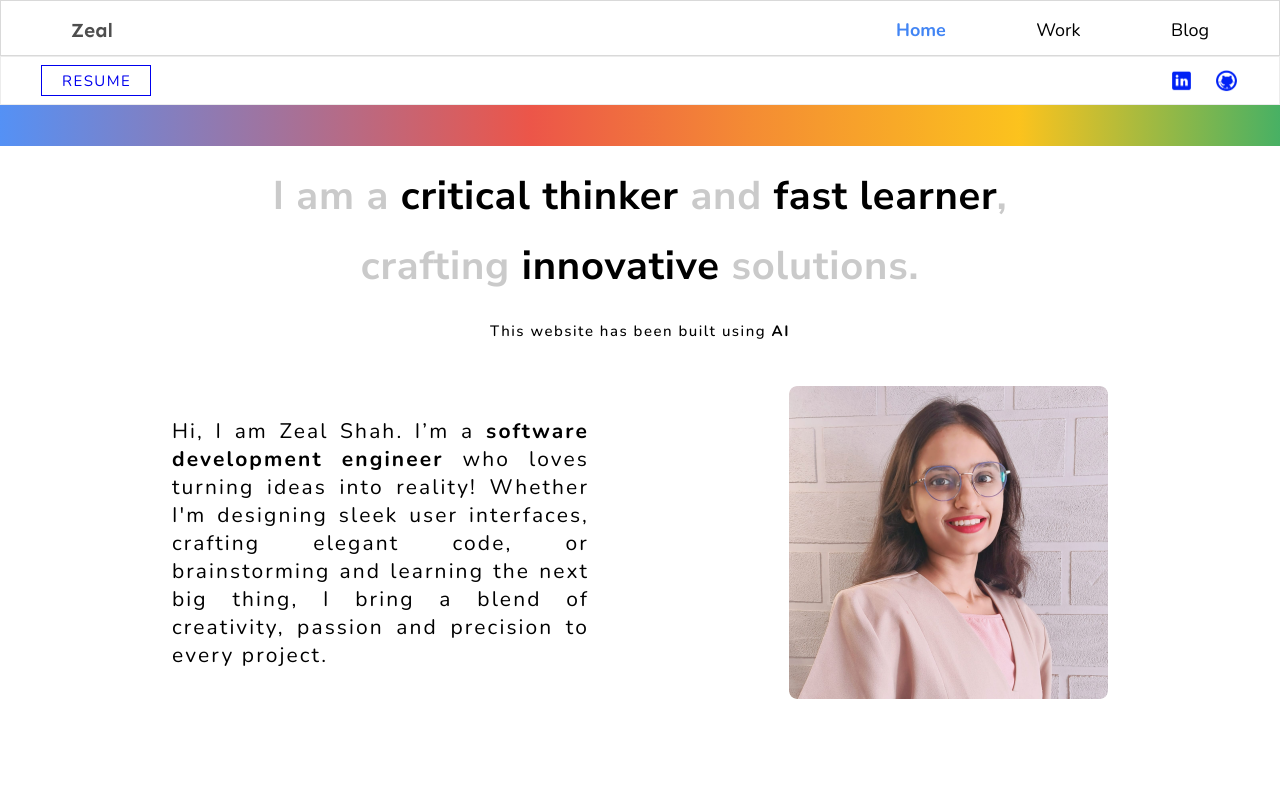
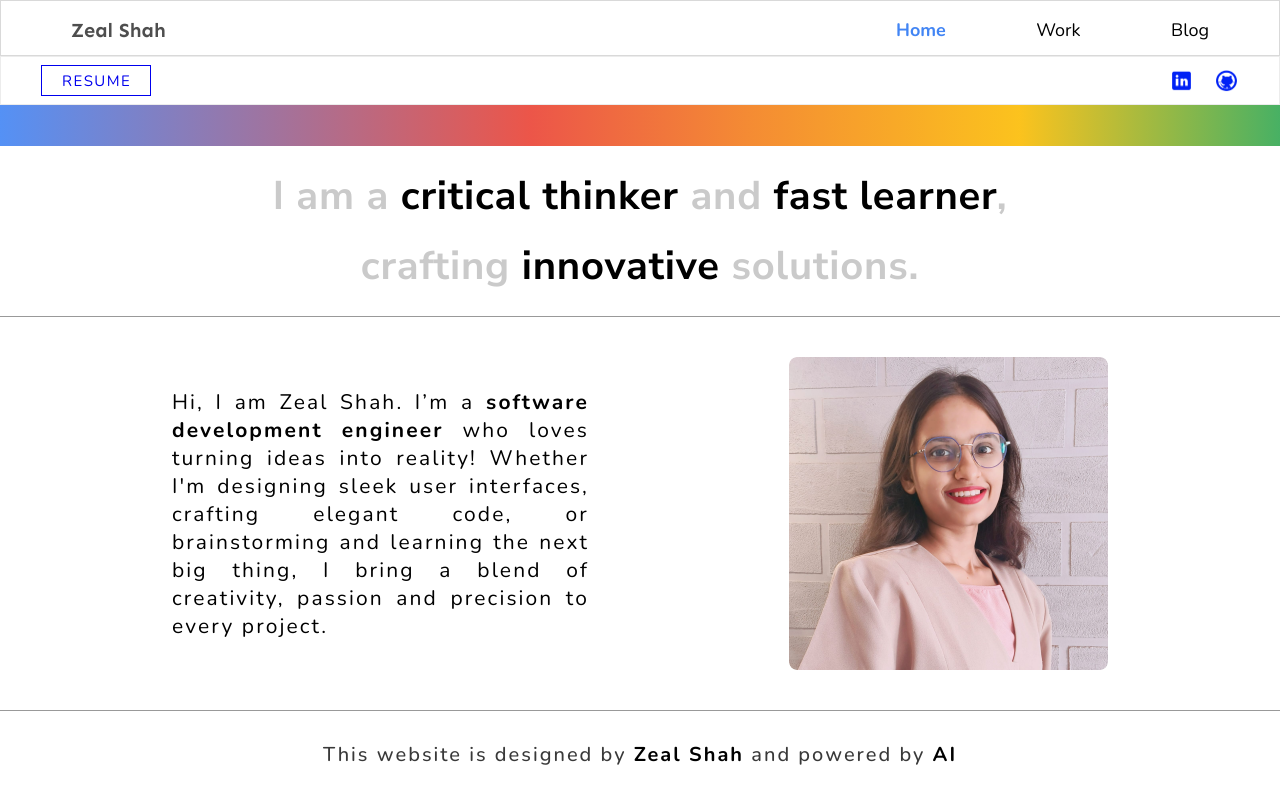
Before and after one commit to zealshah29/zeal-portfolio-v2, a React (Vite) app: page / in a window 1280 px wide. Built offline with nearby package versions, Linux system fonts and the light colour scheme.

Commit message:
Pushed from Locofy Builder

```diff
--- a/src/components/AndroidMenuBlog.tsx
+++ b/src/components/AndroidMenuBlog.tsx
@@ -54,9 +54,6 @@ const AndroidMenuBlog: FunctionComponent<AndroidMenuBlogType> = ({
       className={`w-[360px] h-full relative bg-white overflow-hidden [&.animate]:animate-[0.25s_ease_0s_1_normal_forwards_slide-in-right] opacity-[0] max-w-[90%] text-center text-lg text-black font-nunito ${className}`}
       data-animate-on-scroll
     >
-      <div className="absolute top-[61px] left-[121px] w-[117px] h-[116px] text-51xl text-dimgray font-sen">
-        <b className="absolute top-[11.47%] left-[calc(50%_-_75.5px)]">Zeal</b>
-      </div>
       <div
         className="absolute top-[286px] left-[152px] cursor-pointer"
         onClick={onHOMETextClick}
@@ -70,6 +67,12 @@ const AndroidMenuBlog: FunctionComponent<AndroidMenuBlogType> = ({
         WORK
       </div>
       <b className="absolute top-[442px] left-[154px] text-dodgerblue">BLOG</b>
+      <div className="absolute top-[29px] left-[89px] w-[182px] h-[225px] text-51xl text-dimgray font-sen">
+        <b className="absolute top-[12.76%] left-[calc(50%_-_117px)] inline-block w-[235px]">
+          <p className="m-0">Zeal</p>
+          <p className="m-0">Shah</p>
+        </b>
+      </div>
     </div>
   );
 };
--- a/src/components/AndroidMenuHome.tsx
+++ b/src/components/AndroidMenuHome.tsx
@@ -54,8 +54,11 @@ const AndroidMenuHome: FunctionComponent<AndroidMenuHomeType> = ({
       className={`w-[360px] h-full relative bg-white overflow-hidden [&.animate]:animate-[0.25s_ease_0s_1_normal_forwards_slide-in-right] opacity-[0] max-w-[90%] text-center text-lg text-black font-nunito ${className}`}
       data-animate-on-scroll
     >
-      <div className="absolute top-[61px] left-[121px] w-[117px] h-[116px] text-51xl text-dimgray font-sen">
-        <b className="absolute top-[11.47%] left-[calc(50%_-_75.5px)]">Zeal</b>
+      <div className="absolute top-[29px] left-[89px] w-[182px] h-[225px] text-51xl text-dimgray font-sen">
+        <b className="absolute top-[12.76%] left-[calc(50%_-_117px)] inline-block w-[235px]">
+          <p className="m-0">Zeal</p>
+          <p className="m-0">Shah</p>
+        </b>
       </div>
       <b className="absolute top-[286px] left-[152px] text-dodgerblue">HOME</b>
       <div
--- a/src/components/AndroidMenuWork.tsx
+++ b/src/components/AndroidMenuWork.tsx
@@ -54,9 +54,6 @@ const AndroidMenuWork: FunctionComponent<AndroidMenuWorkType> = ({
       className={`w-[360px] h-full relative bg-white overflow-hidden [&.animate]:animate-[0.25s_ease_0s_1_normal_forwards_slide-in-right] opacity-[0] max-w-[90%] text-center text-lg text-black font-nunito ${className}`}
       data-animate-on-scroll
     >
-      <div className="absolute top-[61px] left-[121px] w-[117px] h-[116px] text-51xl text-dimgray font-sen">
-        <b className="absolute top-[11.47%] left-[calc(50%_-_75.5px)]">Zeal</b>
-      </div>
       <div
         className="absolute top-[286px] left-[152px] cursor-pointer"
         onClick={onHOMETextClick}
@@ -70,6 +67,12 @@ const AndroidMenuWork: FunctionComponent<AndroidMenuWorkType> = ({
       >
         BLOG
       </div>
+      <div className="absolute top-[29px] left-[89px] w-[182px] h-[225px] text-51xl text-dimgray font-sen">
+        <b className="absolute top-[12.76%] left-[calc(50%_-_117px)] inline-block w-[235px]">
+          <p className="m-0">Zeal</p>
+          <p className="m-0">Shah</p>
+        </b>
+      </div>
     </div>
   );
 };
--- a/src/components/Logo.tsx
+++ b/src/components/Logo.tsx
@@ -7,9 +7,11 @@ export type LogoType = {
 const Logo: FunctionComponent<LogoType> = ({ className = "" }) => {
   return (
     <div
-      className={`w-[200px] h-[141px] text-center text-81xl text-dimgray font-sen ${className}`}
+      className={`w-[392px] max-w-full h-[322px] text-center text-51xl text-dimgray font-sen ${className}`}
     >
-      <b className="absolute top-[11.49%] left-[calc(50%_-_108px)]">Zeal</b>
+      <b className="absolute top-[12.76%] left-[calc(50%_-_117px)] hidden w-[235px]">
+        Zeal Shah
+      </b>
     </div>
   );
 };
--- a/src/pages/Blog.tsx
+++ b/src/pages/Blog.tsx
@@ -53,7 +53,7 @@ const Blog: FunctionComponent = () => {
     <>
       <div className="w-full relative bg-white overflow-y-auto flex flex-col items-center justify-start text-left text-mini text-blue font-nunito">
         <header className="self-stretch bg-white box-border h-14 overflow-hidden shrink-0 flex flex-row items-center justify-between py-[13px] px-[70px] text-center text-xl text-dimgray font-sen border-[0.5px] border-solid border-gainsboro-100">
-          <b className="relative">Zeal</b>
+          <b className="relative">Zeal Shah</b>
           <div className="w-[314px] flex flex-row items-center justify-between text-lg text-black font-nunito sm:hidden MoTab:hidden">
             <div className="relative cursor-pointer" onClick={onHomeTextClick}>
               Home
--- a/src/pages/Home.tsx
+++ b/src/pages/Home.tsx
@@ -44,7 +44,7 @@ const Home: FunctionComponent = () => {
           className="self-stretch bg-white box-border h-14 overflow-hidden shrink-0 flex flex-row items-end justify-between py-[13px] px-[70px] text-center text-xl text-dimgray font-sen border-[0.5px] border-solid border-gainsboro-100"
           id="homenav"
         >
-          <b className="relative">Zeal</b>
+          <b className="relative">Zeal Shah</b>
           <nav className="m-0 w-[313px] flex flex-row items-center justify-between text-center text-lg text-black font-nunito sm:hidden MoTab:hidden">
             <b className="relative text-dodgerblue">Home</b>
             <Link
@@ -107,7 +107,7 @@ const Home: FunctionComponent = () => {
           id="decorative"
         />
         <section
-          className="self-stretch bg-white flex flex-row flex-wrap items-center justify-center py-[15px] px-[100px] text-center text-21xl text-black font-nunito-sans"
+          className="self-stretch bg-white flex flex-row flex-wrap items-center justify-center py-[15px] px-[100px] text-center text-21xl text-black font-nunito-sans border-b-[0.3px] border-solid border-gray-200"
           id="heading"
         >
           <h1
@@ -129,12 +129,6 @@ const Home: FunctionComponent = () => {
             </p>
           </h1>
         </section>
-        <div className="self-stretch bg-white overflow-hidden flex flex-row items-center justify-center py-[5px] px-[98px] text-center text-black">
-          <div className="relative tracking-[0.1em] lg:w-[380px] md:text-xs md:text-center md:w-[280px] sm:text-3xs sm:text-center sm:w-[250px] MoTab:text-2xs MoTab:text-center">
-            <span className="font-medium">{`This website has been built using `}</span>
-            <b>AI</b>
-          </div>
-        </div>
         <section
           className="self-stretch bg-white flex flex-row items-center justify-center py-10 px-[120px] gap-[200px] text-justify text-2xl text-black font-nunito lg:gap-[100px] md:flex-row md:flex-wrap md:gap-[50px] md:pl-[70px] md:pr-[70px] md:box-border sm:flex-row sm:flex-wrap sm:pl-[50px] sm:pr-[50px] sm:box-border MoTab:flex-col MoTab:gap-[50px] MoTab:pl-[50px] MoTab:pr-[50px] MoTab:box-border"
           id="content"
@@ -152,6 +146,14 @@ const Home: FunctionComponent = () => {
             src="/zz5lqevsmy@2x.png"
           />
         </section>
+        <div className="self-stretch bg-white overflow-hidden flex flex-row items-center justify-center py-[30px] px-[50px] text-center text-xl text-gray-600 border-t-[0.3px] border-solid border-gray-200 sm:pt-[30px] sm:pb-[30px] sm:box-border">
+          <div className="relative tracking-[0.1em] lg:w-[380px] md:text-mini md:text-center md:w-[280px] sm:text-xs sm:text-center sm:w-[250px] MoTab:text-smi MoTab:text-center">
+            <span className="font-medium">{`This website is designed by `}</span>
+            <b className="text-black">Zeal Shah</b>
+            <span className="font-medium">{` and powered by `}</span>
+            <b className="text-black">AI</b>
+          </div>
+        </div>
       </div>
       {isAndroidMenuOpen && (
         <PortalDrawer
--- a/src/pages/Work.tsx
+++ b/src/pages/Work.tsx
@@ -76,7 +76,7 @@ const Work: FunctionComponent = () => {
     <>
       <div className="w-full relative bg-white overflow-hidden flex flex-col items-start justify-start text-center text-xl text-gray-100 font-sen">
         <div className="self-stretch bg-white box-border h-14 overflow-hidden shrink-0 flex flex-row items-center justify-between py-[17px] px-[49px] border-[0.5px] border-solid border-gainsboro-100">
-          <b className="relative">Zeal</b>
+          <b className="relative">Zeal Shah</b>
           <div className="w-[313px] flex flex-row items-center justify-between text-lg text-black font-nunito sm:hidden MoTab:hidden">
             <div className="relative cursor-pointer" onClick={onHomeTextClick}>
               Home
--- a/tailwind.config.js
+++ b/tailwind.config.js
@@ -5,6 +5,15 @@ module.exports = {
     extend: {
       colors: {
         white: "#fff",
+        gray: {
+          "100": "#252525",
+          "200": "rgba(0, 0, 0, 0.4)",
+          "300": "rgba(37, 37, 37, 0.7)",
+          "400": "rgba(0, 0, 0, 0.5)",
+          "500": "rgba(0, 0, 0, 0.7)",
+          "600": "rgba(37, 37, 37, 0.91)",
+          "700": "rgba(255, 255, 255, 0)",
+        },
         black: "#000",
         lightgray: "#cacaca",
         gainsboro: {
@@ -15,14 +24,6 @@ module.exports = {
         blue: "#0000ee",
         dodgerblue: "#4285f4",
         dimgray: "#4e4e4e",
-        gray: {
-          "100": "#252525",
-          "200": "rgba(0, 0, 0, 0.4)",
-          "300": "rgba(37, 37, 37, 0.7)",
-          "400": "rgba(0, 0, 0, 0.5)",
-          "500": "rgba(0, 0, 0, 0.7)",
-          "700": "rgba(255, 255, 255, 0)",
-        },
         whitesmoke: "#f7f7f7",
         blueviolet: "#9747ff",
       },
@@ -39,16 +40,16 @@ module.exports = {
       },
     },
     fontSize: {
+      xl: "20px",
+      mini: "15px",
+      xs: "12px",
+      smi: "13px",
       "2xl": "21px",
       lg: "18px",
-      mini: "15px",
       base: "16px",
-      xs: "12px",
-      "3xs": "10px",
-      "2xs": "11px",
       "21xl": "40px",
       "11xl": "30px",
-      xl: "20px",
+      "2xs": "11px",
       "6xl": "25px",
       "26xl": "45px",
       "16xl": "35px",
@@ -59,9 +60,8 @@ module.exports = {
       "8xl": "27px",
       "5xl": "24px",
       sm: "14px",
-      smi: "13px",
+      "3xs": "10px",
       "51xl": "70px",
-      "81xl": "100px",
       inherit: "inherit",
     },
     screens: {
```
Also changed, not shown: public/index.html (added, +15 -0 lines).
